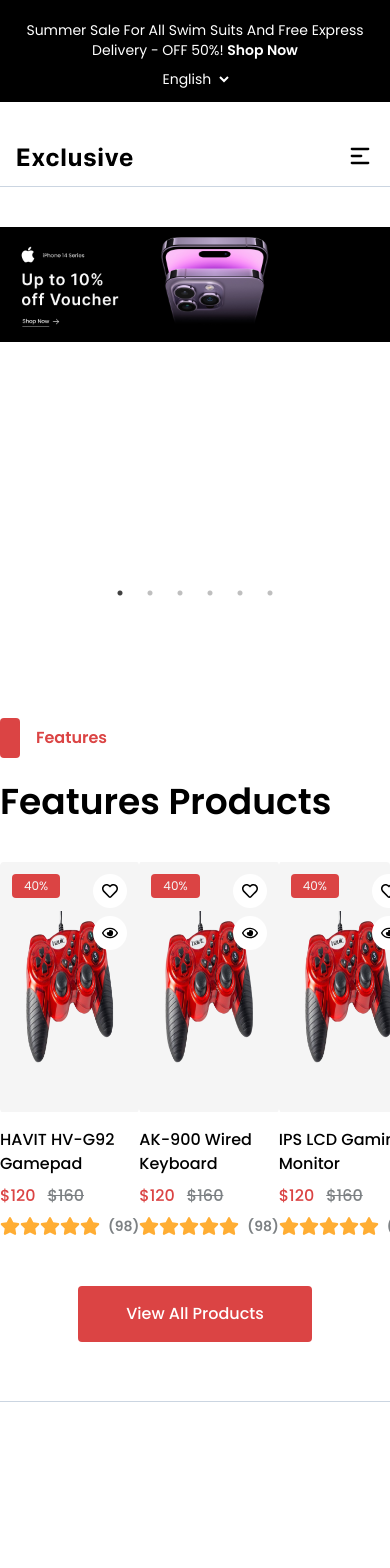
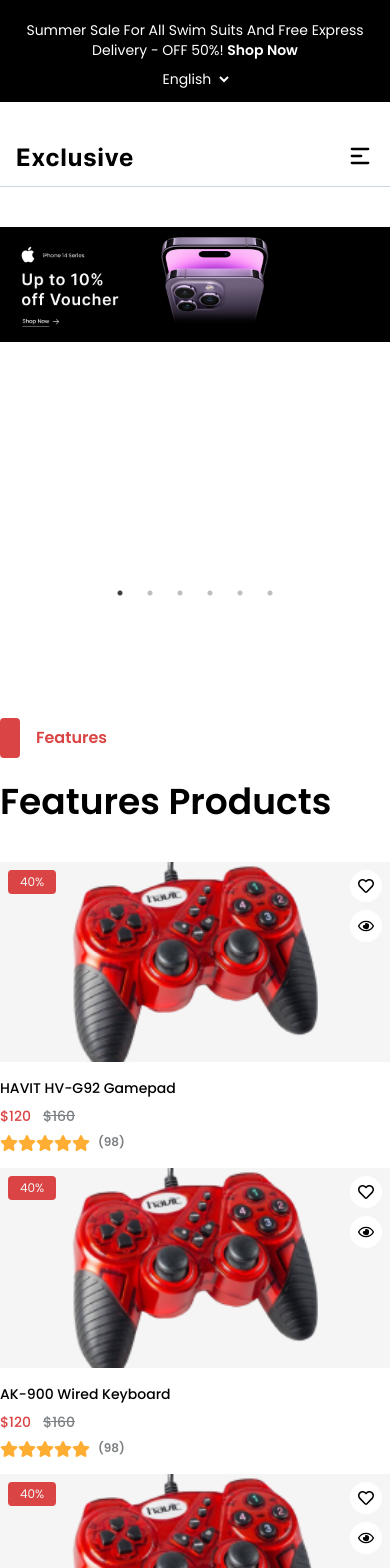
Before and after one commit to mehedihjim/Exclusive, a React (Vite) app: page / in a window 390 px wide. Shown: the top 1568 px of the page. Before the commit the page ends 1402 px from the top, so only its background shows below. Built offline with nearby package versions, Linux system fonts and the light colour scheme.

Commit message:
Feature section, hover left

```diff
--- a/src/components/Features.jsx
+++ b/src/components/Features.jsx
@@ -1,47 +1,38 @@
-import React from 'react'
-import CmnHeading from './CmnHeading'
-import { featuresProduct } from '../constant/assets'
-import { FaStar } from "react-icons/fa";
-import { FaRegHeart } from "react-icons/fa";
-import { FaRegEye } from "react-icons/fa";
+import React from 'react';
+import CmnHeading from './CmnHeading';
+import { featuresProduct } from '../constant/assets';
+import { FaStar, FaRegHeart, FaRegEye } from "react-icons/fa";
 import CmnButton from './CmnButton';
 
 const Features = () => {
     return (
         <section className='w-full'>
-            <div className="max-w-container mx-auto border-b border-slate-300 pb-[59px]">
-                <div className="mb-[40px]">
+            <div className="max-w-container mx-auto border-b border-slate-300 pb-8 md:pb-[59px]">
+                <div className="mb-10 md:mb-[40px]">
                     <CmnHeading title={'Features'} mainTitle={'Features Products'} />
                 </div>
-                <div className="flex justify-between rounded-[4px] overflow-hidden mb-[50px]">
+                <div className="flex flex-wrap justify-between gap-4 mb-10 md:mb-[50px]">
                     {featuresProduct.map((item, index) => (
-                        <div key={index} className="w-[270px] h-auto relative">
-                            <img src={item.image} alt="" className='w-full h-[250px]' />
-                            <p className='py-1 px-3 bg-secondary rounded-[4px] w-fit text-xs text-[#F5F5F5] absolute top-[12px] left-[12px]'>{item.discountPercent}</p>
-                            <div className="absolute top-[12px] right-[12px] flex flex-col gap-[8px]">
-                                <div className="w-[34px] h-[34px] rounded-full bg-white text-base flex justify-center items-center"><FaRegHeart /></div>
-                                <div className="w-[34px] h-[34px] rounded-full bg-white text-base flex justify-center items-center"><FaRegEye /></div>
+                        <div key={index} className="w-full sm:w-[48%] md:w-[32%] lg:w-[270px] h-auto relative">
+                            <img src={item.image} alt="" className='w-full h-[200px] md:h-[250px] object-cover' />
+                            <p className='py-1 px-3 bg-secondary rounded-[4px] w-fit text-xs text-[#F5F5F5] absolute top-2 left-2'>{item.discountPercent}</p>
+                            <div className="absolute top-2 right-2 flex flex-col gap-2">
+                                <div className="w-8 h-8 rounded-full bg-white text-base flex justify-center items-center"><FaRegHeart /></div>
+                                <div className="w-8 h-8 rounded-full bg-white text-base flex justify-center items-center"><FaRegEye /></div>
                             </div>
-                            <div className="mt-[16px]">
-                                <h4 className='text-base font-medium mb-2'>{item.name}</h4>
+                            <div className="mt-4">
+                                <h4 className='text-sm md:text-base font-medium mb-2'>{item.name}</h4>
                                 <div className="flex gap-3 mb-2">
-                                    <p className='text-base font-medium text-secondary'>{item.discountPrice}</p>
-                                    <del className='text-base font-medium text-[#7D8184]'>{item.price}</del>
+                                    <p className='text-sm md:text-base font-medium text-secondary'>{item.discountPrice}</p>
+                                    <del className='text-sm md:text-base font-medium text-[#7D8184]'>{item.price}</del>
                                 </div>
                                 <div className="flex gap-2">
-                                    <ul className='flex text-[#FFAD33] text-xl'>
-                                        <li><FaStar />
-                                        </li>
-                                        <li><FaStar />
-                                        </li>
-                                        <li><FaStar />
-                                        </li>
-                                        <li><FaStar />
-                                        </li>
-                                        <li><FaStar />
-                                        </li>
+                                    <ul className='flex text-[#FFAD33] text-lg md:text-xl'>
+                                        {[...Array(5)].map((_, i) => (
+                                            <li key={i}><FaStar /></li>
+                                        ))}
                                     </ul>
-                                    <p className='text-[#7D8184] text-sm font-semibold'>{item.totalReviews}</p>
+                                    <p className='text-[#7D8184] text-xs md:text-sm font-semibold'>{item.totalReviews}</p>
                                 </div>
                             </div>
                         </div>
@@ -50,10 +41,9 @@
                 <div className="flex justify-center">
                     <CmnButton title={'View All Products'} />
                 </div>
-
             </div>
         </section>
-    )
-}
+    );
+};
 
-export default Features
+export default Features;
```
